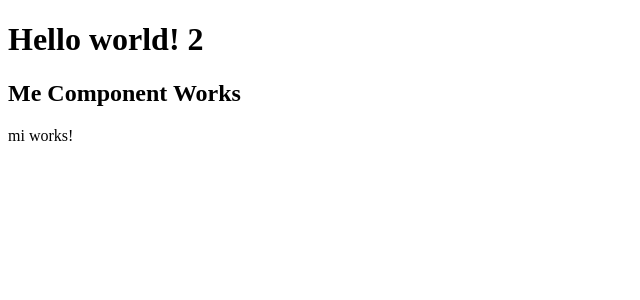
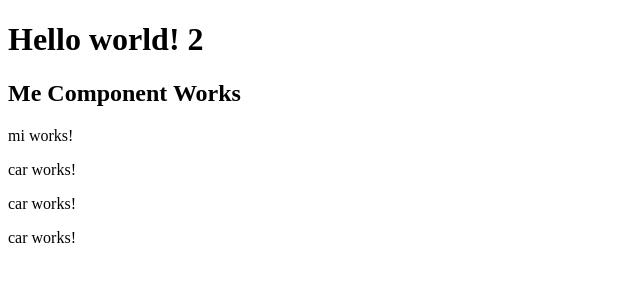
Before and after one commit to maxvanny2010/theory, an Angular app in the folder theoryapp/: page / in a window 1280 px wide. Shown: the top 300 px of the page, without its empty margins (0-640 px from the left). Built offline with nearby package versions, Linux system fonts and the light colour scheme.

Commit message:
component 'ng g c car --skipTests'

```diff
--- a/theoryapp/src/app/app.component.html
+++ b/theoryapp/src/app/app.component.html
@@ -1,3 +1,4 @@
 <h1> Hello world! 2</h1>
 <app-me></app-me>
 <app-mi></app-mi>
+<app-cars></app-cars>
--- a/theoryapp/src/app/app.module.ts
+++ b/theoryapp/src/app/app.module.ts
@@ -5,12 +5,16 @@ import { AppRoutingModule } from './app-routing.module';
 import { AppComponent } from './app.component';
 import {MeComponent} from "./me/me.component";
 import { MiComponent } from './mi/mi.component';
+import { CarsComponent } from './cars/cars.component';
+import { CarComponent } from './car/car.component';
 
 @NgModule({
   declarations: [
     AppComponent,
     MeComponent,
-    MiComponent
+    MiComponent,
+    CarsComponent,
+    CarComponent
   ],
   imports: [
     BrowserModule,
--- /dev/null
+++ b/theoryapp/src/app/car/car.component.html
@@ -0,0 +1 @@
+<p>car works!</p>
--- /dev/null
+++ b/theoryapp/src/app/car/car.component.ts
@@ -0,0 +1,15 @@
+import { Component, OnInit } from '@angular/core';
+
+@Component({
+  selector: 'app-car',
+  templateUrl: './car.component.html',
+  styleUrls: ['./car.component.css']
+})
+export class CarComponent implements OnInit {
+
+  constructor() { }
+
+  ngOnInit(): void {
+  }
+
+}
--- /dev/null
+++ b/theoryapp/src/app/cars/cars.component.html
@@ -0,0 +1,3 @@
+<app-car></app-car>
+<app-car></app-car>
+<app-car></app-car>
--- /dev/null
+++ b/theoryapp/src/app/cars/cars.component.ts
@@ -0,0 +1,15 @@
+import { Component, OnInit } from '@angular/core';
+
+@Component({
+  selector: 'app-cars',
+  templateUrl: './cars.component.html',
+  styleUrls: ['./cars.component.css']
+})
+export class CarsComponent implements OnInit {
+
+  constructor() { }
+
+  ngOnInit(): void {
+  }
+
+}
```
Also changed, not shown: theoryapp/img/--skipTests.png (added), theoryapp/src/app/car/car.component.css (added), theoryapp/src/app/cars/cars.component.css (added).
